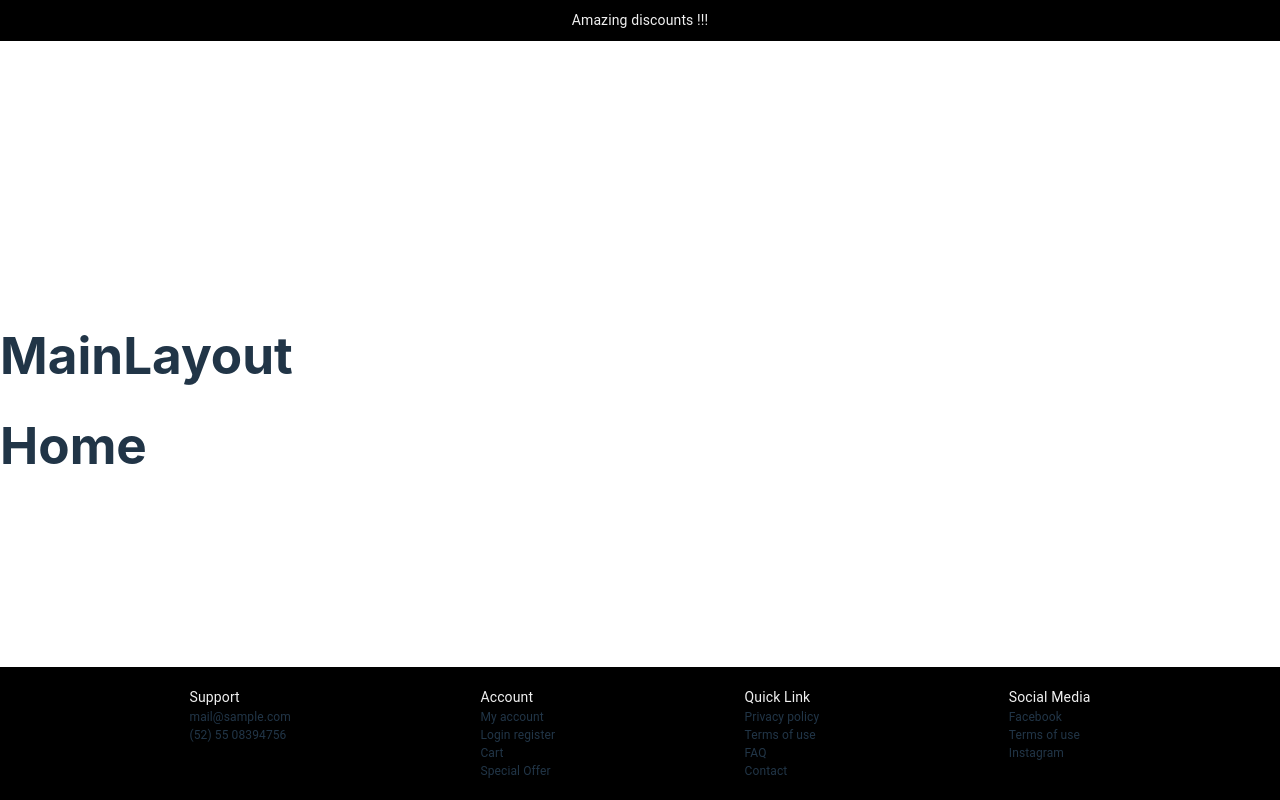
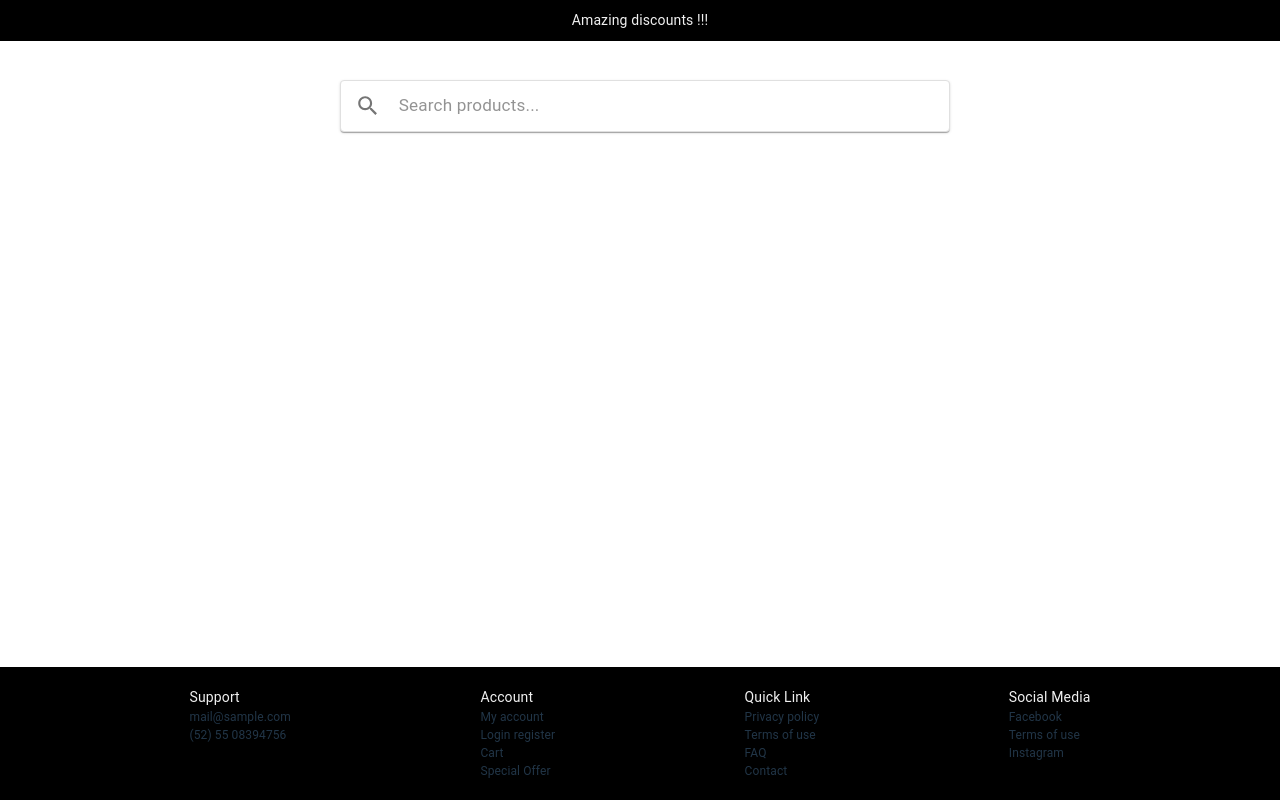
Before and after one commit to VictorVergaraReyes/bazar-shop, a React (Vite) app: page / in a window 1280 px wide. Built offline with nearby package versions, Linux system fonts and the light colour scheme.

Commit message:
add: search bar component

```diff
--- a/package.json
+++ b/package.json
@@ -12,7 +12,8 @@
   "dependencies": {
     "@emotion/react": "^11.14.0",
     "@emotion/styled": "^11.14.0",
-    "@mui/material": "^6.2.0",
+    "@mui/icons-material": "^6.2.1",
+    "@mui/material": "^6.2.1",
     "react": "^18.3.1",
     "react-dom": "^18.3.1",
     "react-router-dom": "^7.0.2"
--- /dev/null
+++ b/src/components/searchBar.tsx
@@ -0,0 +1,161 @@
+import React, { useState, ChangeEvent, KeyboardEvent } from 'react';
+import {
+  Paper,
+  InputBase,
+  IconButton,
+  Box,
+  Popper,
+  List,
+  ListItem,
+  ListItemButton,
+  ListItemText,
+  ClickAwayListener
+} from '@mui/material';
+import { Search as SearchIcon, Clear as ClearIcon } from '@mui/icons-material';
+
+interface SearchBarProps {
+  onSearch: (term: string) => void;
+  placeholder?: string;
+  initialValue?: string;
+}
+
+interface Suggestion {
+  id: string;
+  text: string;
+  category?: string;
+}
+
+const SearchBar: React.FC<SearchBarProps> = ({
+  onSearch,
+  placeholder = "Search products...",
+  initialValue = ""
+}) => {
+  const [searchTerm, setSearchTerm] = useState<string>(initialValue);
+  const [anchorEl, setAnchorEl] = useState<HTMLElement | null>(null);
+  const [suggestions, setSuggestions] = useState<Suggestion[]>([]);
+
+  // Simulated suggestions - replace with your actual API call
+  const getSuggestions = (value: string): Suggestion[] => {
+    const dummySuggestions: Suggestion[] = [
+      { id: '1', text: 'Laptop', category: 'Electronics' },
+      { id: '2', text: 'Smartphone', category: 'Electronics' },
+      { id: '3', text: 'Headphones', category: 'Audio' },
+      { id: '4', text: 'Smart Watch', category: 'Wearables' },
+      { id: '5', text: 'Camera', category: 'Photography' }
+    ];
+    return dummySuggestions.filter(item =>
+      item.text.toLowerCase().includes(value.toLowerCase())
+    );
+  };
+
+  const handleSearchChange = (event: ChangeEvent<HTMLInputElement>): void => {
+    const value = event.target.value;
+    setSearchTerm(value);
+    setAnchorEl(event.currentTarget);
+
+    if (value.length > 0) {
+      const newSuggestions = getSuggestions(value);
+      setSuggestions(newSuggestions);
+    } else {
+      setSuggestions([]);
+    }
+  };
+
+  const handleSearchSubmit = (term: string = searchTerm): void => {
+    if (term) {
+      onSearch(term);
+      setSuggestions([]);
+    }
+  };
+
+  const handleKeyPress = (event: KeyboardEvent<HTMLInputElement>): void => {
+    if (event.key === 'Enter') {
+      event.preventDefault();
+      handleSearchSubmit();
+    }
+  };
+
+  const handleClear = (): void => {
+    setSearchTerm('');
+    setSuggestions([]);
+  };
+
+  const handleSuggestionClick = (suggestion: Suggestion): void => {
+    setSearchTerm(suggestion.text);
+    handleSearchSubmit(suggestion.text);
+    setSuggestions([]);
+  };
+
+  const handleClickAway = (): void => {
+    setSuggestions([]);
+  };
+
+  return (
+    <Box sx={{ position: 'relative', width: '100%', maxWidth: 600, margin: '0 auto' }}>
+      <Paper
+        component="form"
+        sx={{
+          p: '2px 4px',
+          display: 'flex',
+          alignItems: 'center',
+          width: '100%',
+          border: '1px solid #e0e0e0',
+          '&:hover': {
+            borderColor: '#bdbdbd',
+          },
+        }}
+      >
+        <IconButton
+          sx={{ p: '10px' }}
+          aria-label="search"
+          onClick={() => handleSearchSubmit()}
+        >
+          <SearchIcon />
+        </IconButton>
+        <InputBase
+          sx={{ ml: 1, flex: 1 }}
+          placeholder={placeholder}
+          value={searchTerm}
+          onChange={handleSearchChange}
+          onKeyPress={handleKeyPress}
+        />
+        {searchTerm && (
+          <IconButton
+            sx={{ p: '10px' }}
+            aria-label="clear"
+            onClick={handleClear}
+          >
+            <ClearIcon />
+          </IconButton>
+        )}
+      </Paper>
+
+      <ClickAwayListener onClickAway={handleClickAway}>
+        <Popper
+          open={suggestions.length > 0}
+          anchorEl={anchorEl}
+          placement="bottom-start"
+          sx={{ width: anchorEl?.clientWidth, zIndex: 1300 }}
+        >
+          <Paper elevation={3}>
+            <List>
+              {suggestions.map((suggestion) => (
+                <ListItem key={suggestion.id} disablePadding>
+                  <ListItemButton onClick={() => handleSuggestionClick(suggestion)}>
+                    <SearchIcon sx={{ mr: 1, color: 'text.secondary', fontSize: 20 }} />
+                    <ListItemText
+                      primary={suggestion.text}
+                      secondary={suggestion.category}
+                    />
+                  </ListItemButton>
+                </ListItem>
+              ))}
+            </List>
+          </Paper>
+        </Popper>
+      </ClickAwayListener>
+    </Box>
+  );
+};
+
+export default SearchBar;
--- a/src/pages/Home/Home.tsx
+++ b/src/pages/Home/Home.tsx
@@ -1,5 +1,26 @@
+import SearchBar from "../../components/searchBar";
+import { Box } from "@mui/material";
+
+const styles = {
+  searchBar: {
+    display: "flex",
+    alignItems: "center",
+    width: "100vw",
+    position:"fixed",
+    top:"10vh"
+  },
+};
+
 export const Home = () => {
-    return (
-        <h1>Home</h1>
-    )
-}
+  return (
+    <>
+      <Box sx={styles.searchBar}>
+        <SearchBar
+          onSearch={() => {
+            console.log("search");
+          }}
+        />
+      </Box>
+    </>
+  );
+};
--- a/src/pages/MainLayout/MainLayout.tsx
+++ b/src/pages/MainLayout/MainLayout.tsx
@@ -6,7 +6,6 @@ export const MainLayout = () => {
   return (
     <div>
       <Header />
-      <h1>MainLayout</h1>
       <Outlet />
       <Footer />
     </div>
```
Also changed, not shown: 1 other file (tests, documents, lock files or other folders).
